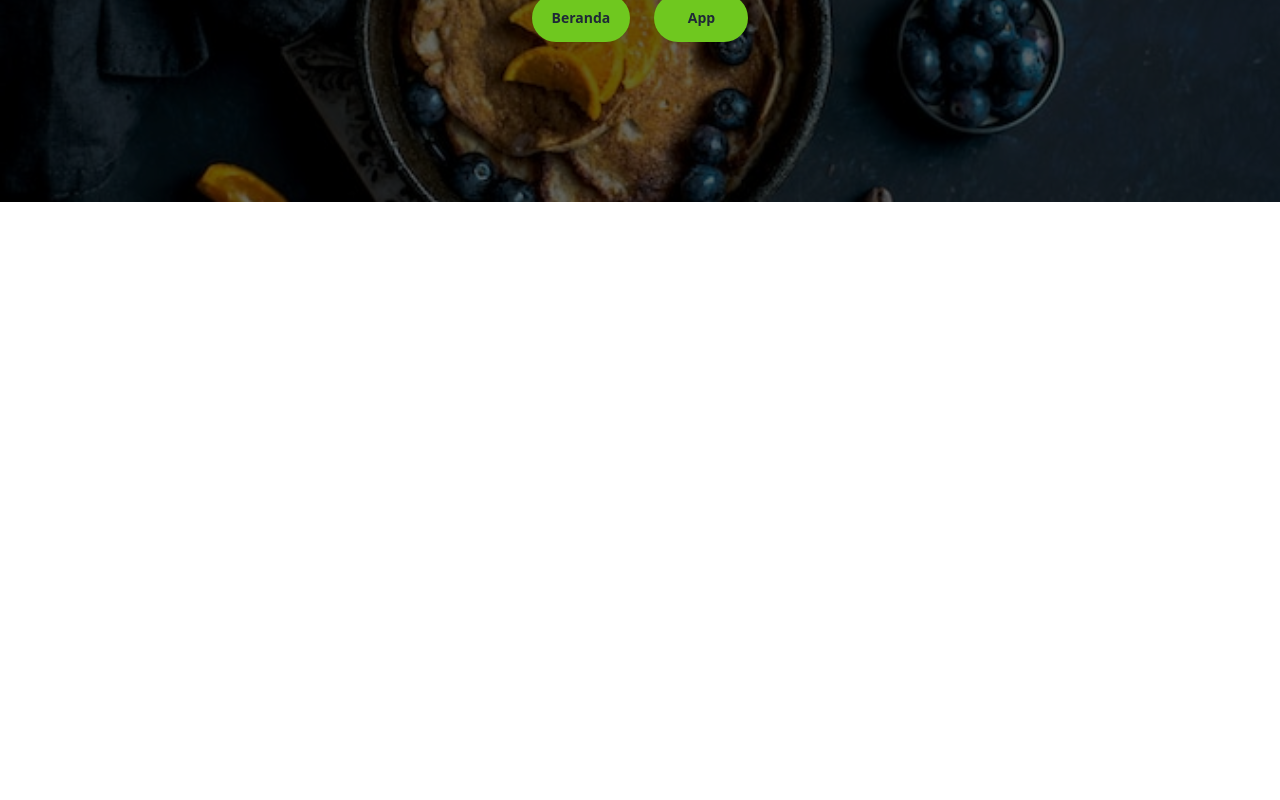
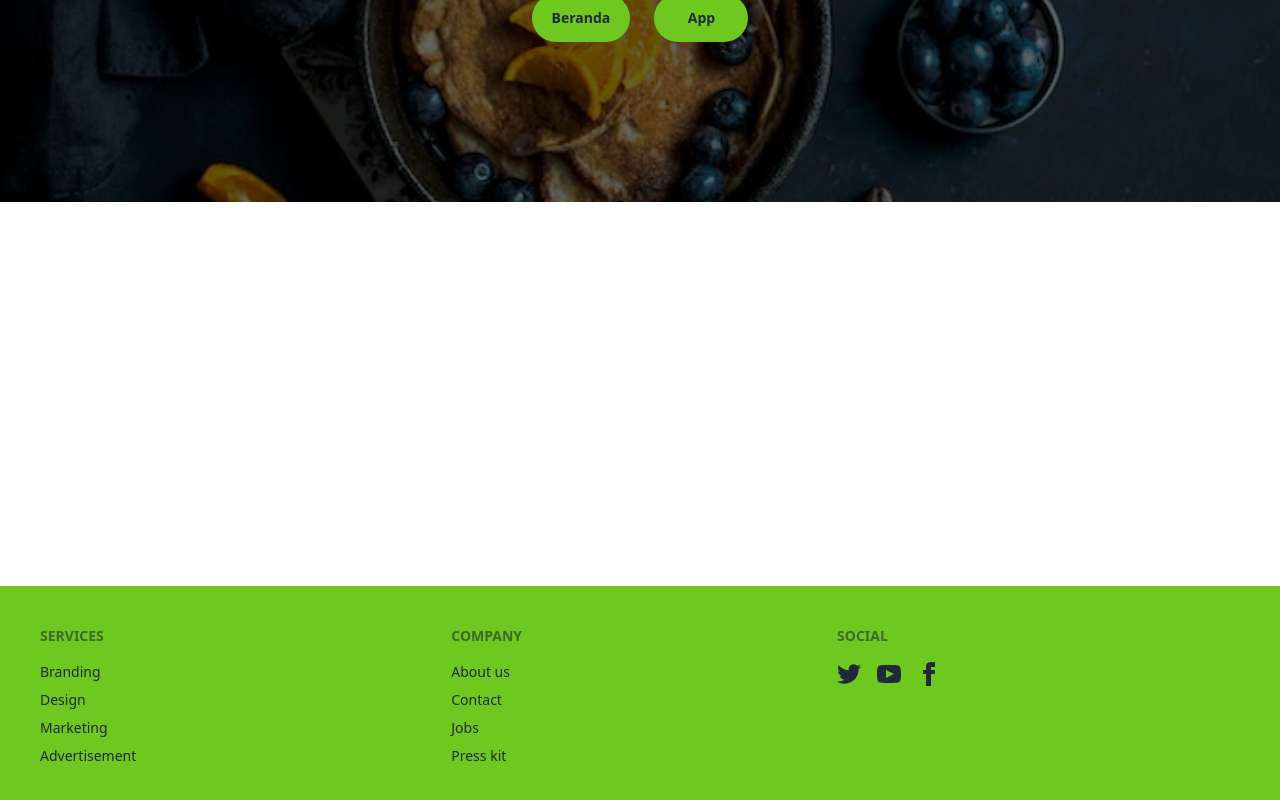
Before and after one commit to BeCipes/Web-Development, a React (Vite) app: page / in a window 1280 px wide. Shown: the part 2930-3730 px from the top of the page. Before the commit the page ends 3516 px from the top, so only its background shows below. Built offline with nearby package versions, Linux system fonts and the light colour scheme.

Commit message:
Tes Footer

```diff
--- a/src/Component/footer.jsx
+++ b/src/Component/footer.jsx
@@ -1,20 +1,60 @@
 const Footer = () => {
   return (
-<footer className="bg-yellow-200 w-full text-black p-4">
-      <div className="container mx-auto flex justify-between">
-        <div className="flex-1">
-          <p>Column 1</p>
-          <p>Example Text 1</p>
-        </div>
-        <div className="flex-1">
-          <p>Column 2</p>
-          <p>Example Text 2</p>
-        </div>
-        <div className="flex-1">
-          <p>Column 3</p>
-          <p>Example Text 3</p>
-        </div>
-      </div>
+    <footer className="">
+      <footer className="footer p-10 bg-grab text-base-content">
+        <nav>
+          <header className="footer-title">Services</header>
+          <a className="link link-hover">Branding</a>
+          <a className="link link-hover">Design</a>
+          <a className="link link-hover">Marketing</a>
+          <a className="link link-hover">Advertisement</a>
+        </nav>
+        <nav>
+          <header className="footer-title">Company</header>
+          <a className="link link-hover">About us</a>
+          <a className="link link-hover">Contact</a>
+          <a className="link link-hover">Jobs</a>
+          <a className="link link-hover">Press kit</a>
+        </nav>
+        <nav>
+          <header className="footer-title">Social</header>
+          <div className="grid grid-flow-col gap-4">
+            <a>
+              <svg
+                xmlns="http://www.w3.org/2000/svg"
+                width="24"
+                height="24"
+                viewBox="0 0 24 24"
+                className="fill-current"
+              >
+                <path d="M24 4.557c-.883.392-1.832.656-2.828.775 1.017-.609 1.798-1.574 2.165-2.724-.951.564-2.005.974-3.127 1.195-.897-.957-2.178-1.555-3.594-1.555-3.179 0-5.515 2.966-4.797 6.045-4.091-.205-7.719-2.165-10.148-5.144-1.29 2.213-.669 5.108 1.523 6.574-.806-.026-1.566-.247-2.229-.616-.054 2.281 1.581 4.415 3.949 4.89-.693.188-1.452.232-2.224.084.626 1.956 2.444 3.379 4.6 3.419-2.07 1.623-4.678 2.348-7.29 2.04 2.179 1.397 4.768 2.212 7.548 2.212 9.142 0 14.307-7.721 13.995-14.646.962-.695 1.797-1.562 2.457-2.549z"></path>
+              </svg>
+            </a>
+            <a>
+              <svg
+                xmlns="http://www.w3.org/2000/svg"
+                width="24"
+                height="24"
+                viewBox="0 0 24 24"
+                className="fill-current"
+              >
+                <path d="M19.615 3.184c-3.604-.246-11.631-.245-15.23 0-3.897.266-4.356 2.62-4.385 8.816.029 6.185.484 8.549 4.385 8.816 3.6.245 11.626.246 15.23 0 3.897-.266 4.356-2.62 4.385-8.816-.029-6.185-.484-8.549-4.385-8.816zm-10.615 12.816v-8l8 3.993-8 4.007z"></path>
+              </svg>
+            </a>
+            <a>
+              <svg
+                xmlns="http://www.w3.org/2000/svg"
+                width="24"
+                height="24"
+                viewBox="0 0 24 24"
+                className="fill-current"
+              >
+                <path d="M9 8h-3v4h3v12h5v-12h3.642l.358-4h-4v-1.667c0-.955.192-1.333 1.115-1.333h2.885v-5h-3.808c-3.596 0-5.192 1.583-5.192 4.615v3.385z"></path>
+              </svg>
+            </a>
+          </div>
+        </nav>
+      </footer>
     </footer>
   );
 };
--- a/src/Pages/Default.jsx
+++ b/src/Pages/Default.jsx
@@ -1,4 +1,5 @@
 import Navbar from "../Component/Navbar";
+import Footer from "../Component/Footer";
 
 const Default = () => {
   return (
@@ -153,6 +154,7 @@
       </div>
 
       <div className="mb-96"></div>
+      <Footer />
     </body>
   );
 };
```
